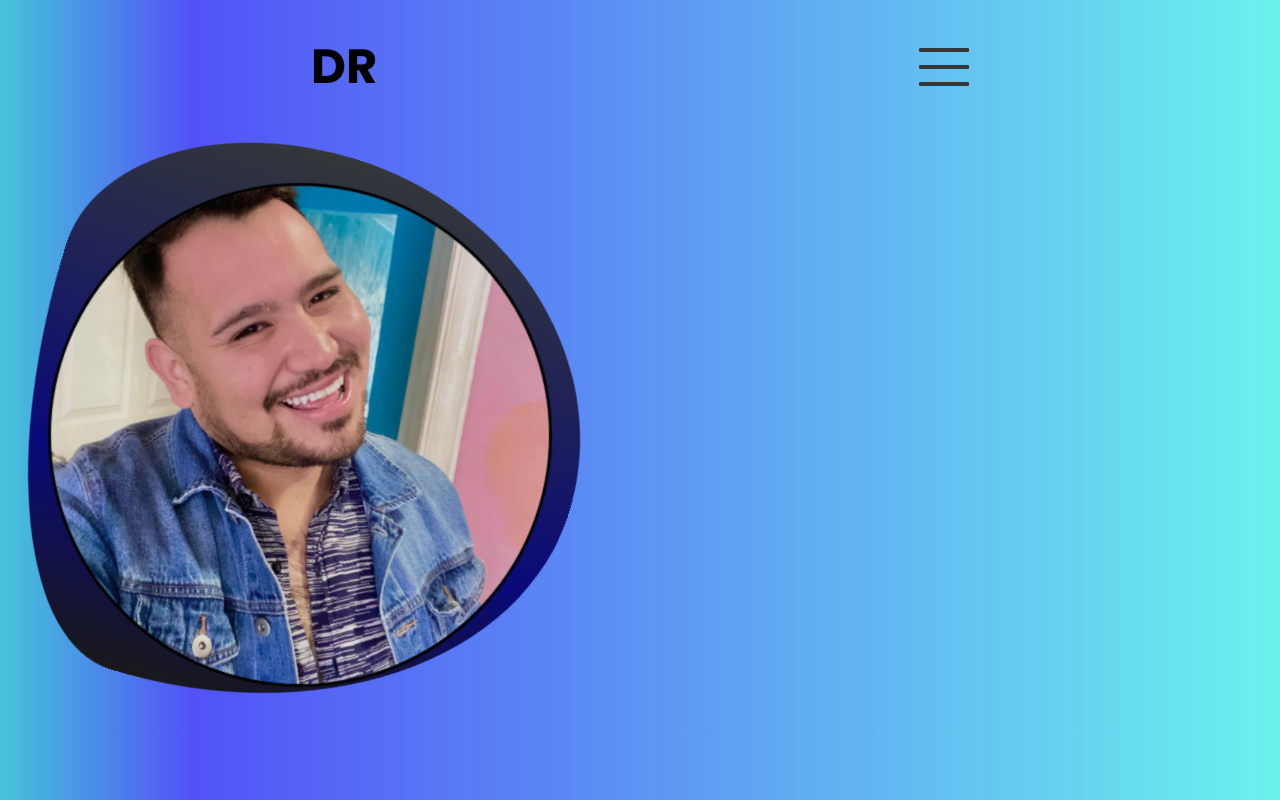
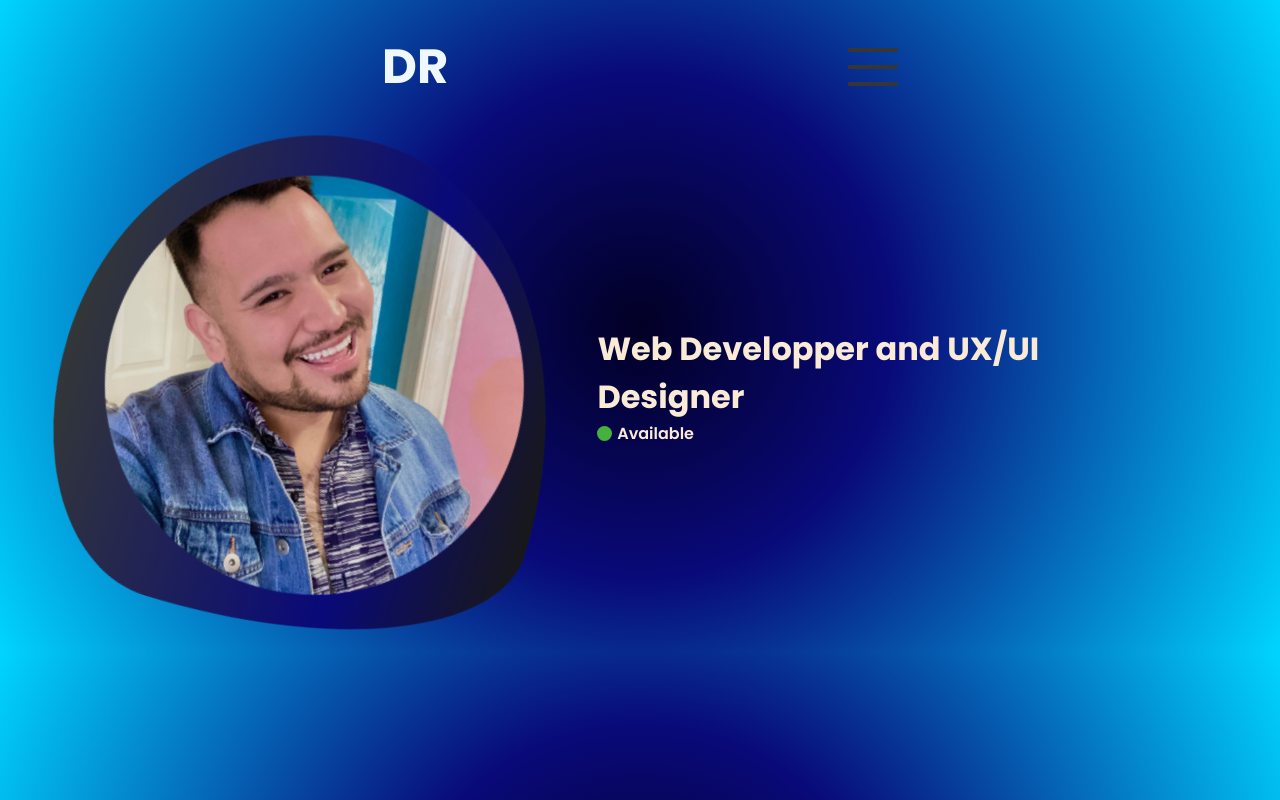
Before and after one commit to SoyDavid29/Profesional-Portafolio, a React (Vite) app: page / in a window 1280 px wide. Built offline with nearby package versions, Linux system fonts and the light colour scheme.

Commit message:
almost complet another section

```diff
--- a/src/Components/Profile.jsx
+++ b/src/Components/Profile.jsx
@@ -2,13 +2,22 @@ export default function Profile(){
     return(
         <section className="profile-animation">
             <div className="animation">
-                <div className="figures">
-                    <div className="figure" >
+
+                <div className="figures" >
+
+                     <div className="figure" >
                         <img className="img" src="/img/yo.jpg" alt="picture of david" />
                     </div>
+
+                </div>
+
+                <div className="texts">
+                    <h1 className="uxui"><span className="online"></span>Web Developper and UX/UI Designer</h1>
+                    <p className="on"><span className="circle"></span>Available</p>
                 </div>
 
             </div>
+
         </section>
     )
 }
--- a/src/index.css
+++ b/src/index.css
@@ -10,8 +10,8 @@ body{
   font-weight: 600;
   font-family: "Poppins", sans-serif;
 
-  background: #45c5d9;
-  background: linear-gradient(90deg,rgba(69, 197, 217, 1) 0%, rgba(82, 82, 247, 1) 15%, rgba(107, 242, 238, 1) 100%);
+  background: #020024;
+  background: radial-gradient(circle, rgba(2, 0, 36, 1) 0%, rgba(9, 9, 121, 1) 35%, rgba(0, 212, 255, 1) 100%);
 }
 .bar{
 
@@ -19,19 +19,25 @@ body{
     margin-top: 1.93rem;
 
     width: 100%;
-    max-width: 75rem;
+    min-width: 410px;
+    max-width: 820px;
+
     height: auto;
 
     display: flex;
     flex-direction: row;
     justify-content: space-around;
     align-items: center;
+    gap: 6rem;
+
+
 
 
 }
 
 .logo{
     font-size: 3rem;
+    color: aliceblue;
 }
 
 .btn-menu{
@@ -74,28 +80,39 @@ body{
 }
 
 .profile-animation {
-  margin-top: 2rem;
+  margin-top: 1rem;
+
   width: 100%;
+  max-width: 81.25rem;
+  min-width: 310px;
   height: auto;
+
+  display: flex;
+  align-items: center;
 }
 
 .animation {
   width: 100%;
   height: auto;
+
   display: flex;
-  padding: 20px;
+  align-items: center;
+  justify-content: space-between;
+  gap: 3rem;
+  padding: 1rem;
+
 
   position: relative; /* add this if you want things to be absolute inside */
 }
 
-.figures {
-  width: 100%;
-  max-width: 70rem; /* optional limit */
-  position: relative;
+.figures{
+
+  width: 80%;
+  height: auto;
 }
 
 .figure {
-  width: 50%;
+  width: 100%;
   aspect-ratio: 1/1;
   border-radius: 70% 30% 49% 51% / 30% 45% 55% 70%;
   background: #18181a;
@@ -103,6 +120,8 @@ body{
   position: relative;
   overflow: hidden ;
 
+  padding: 3rem;
+  margin-left: 3rem;
 
 
   animation: breathe 4s ease-in-out infinite, spin 10s linear infinite;
@@ -112,8 +131,9 @@ body{
   width: 90%;
   aspect-ratio: 1/1;
   object-fit: cover;
+  padding: 1rem;
   border-radius: 50%;
-  border: solid rgb(0, 0, 0);
+
 
   position: absolute;
   top: 50%;
@@ -122,6 +142,36 @@ body{
 
   animation: counterSpin 10s linear infinite;
 
+}
+
+.texts{
+  margin-right: 2.5rem;
+  width: 100%;
+  height: auto;
+
+  padding: 2rem;
+}
+
+.uxui{
+  font-size: 2em;
+  color: antiquewhite;
+}
+
+.on{
+
+  display: flex;
+  gap: 0.3rem;
+  align-items: center;
+
+  color: antiquewhite;
+
+}
+
+.circle{
+  width: 15px;
+  height: 15px;
+  background-color: #47b13e;
+  border-radius: 50%;
 }
 
 @keyframes breathe {
@@ -152,5 +202,24 @@ body{
   }
   100% {
     transform: translate(-50%, -50%) rotate(-360deg); /* Spin in opposite direction */
+
   }
 }
+
+@keyframes colors{
+  0%{
+    background: #18181a;
+    background: linear-gradient(90deg,rgba(24, 24, 26, 1) 0%, rgba(9, 9, 121, 1) 35%, rgba(51, 55, 56, 1) 100%);
+  }
+
+  50%{
+    background: #020024;
+    background: linear-gradient(90deg,rgba(2, 0, 36, 1) 0%, rgba(9, 9, 121, 1) 35%, rgba(0, 212, 255, 1) 100%);
+  }
+
+  100%{
+
+    background: #020024;
+    background: linear-gradient(90deg, rgba(2, 0, 36, 1) 20%, rgba(9, 9, 121, 1) 46%, rgba(0, 212, 255, 1) 91%);
+  }
+}
```
